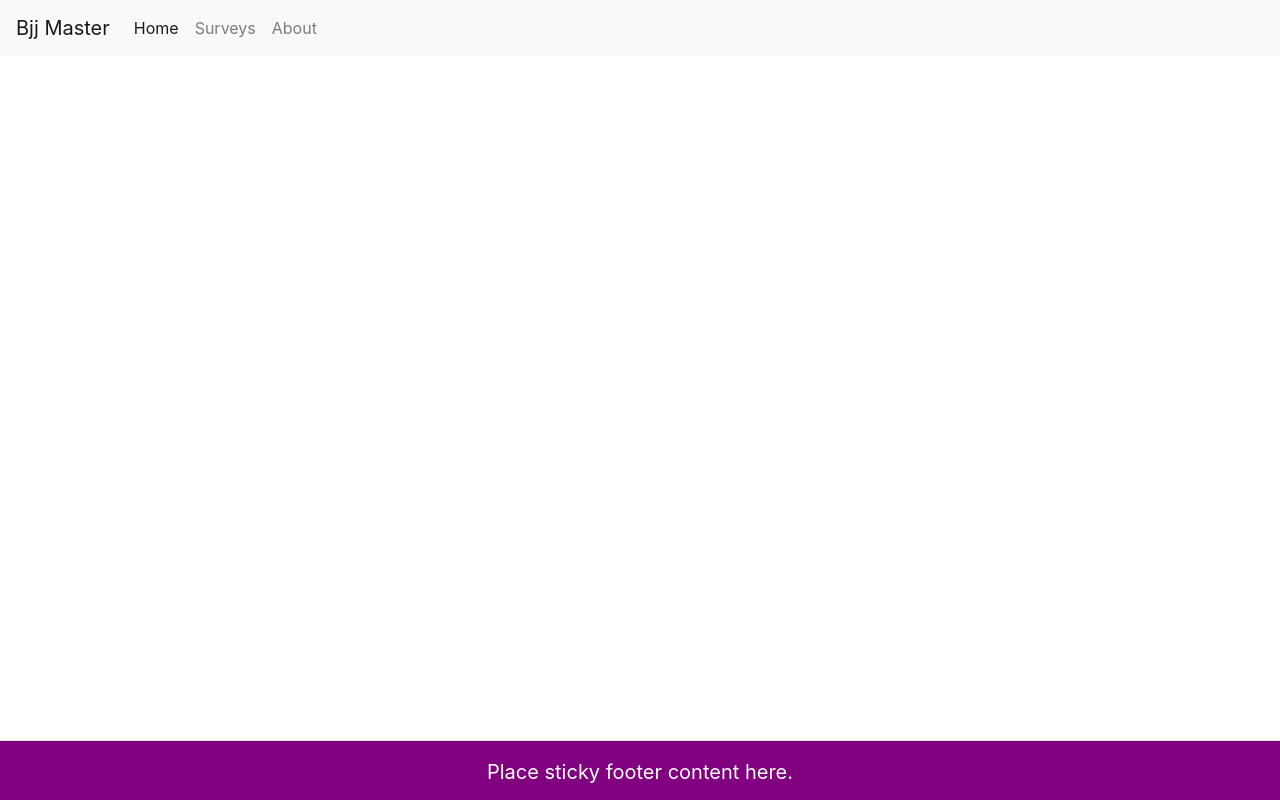
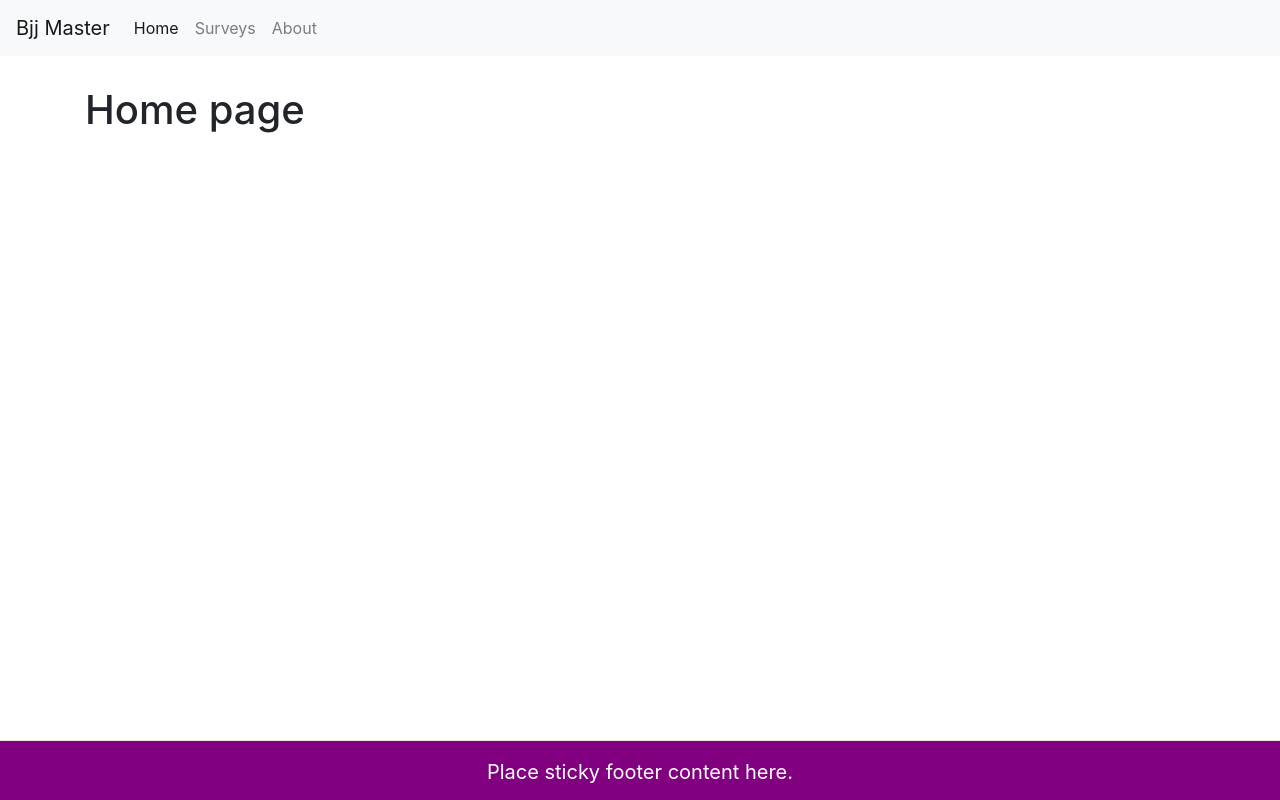
Before and after one commit to evatikiotis/Jiu-Jitsu-Surveys, a Next.js app: page / in a window 1280 px wide. Built offline with nearby package versions, Linux system fonts and the light colour scheme.

Commit message:
fix entrypoint/Home page :)

```diff
--- a/src/pages/index.tsx
+++ b/src/pages/index.tsx
@@ -1,3 +1,3 @@
-export default function Entrypoint() {
-  return <></>;
+export default function Home() {
+  return <h1>Home page</h1>;
 }
```
